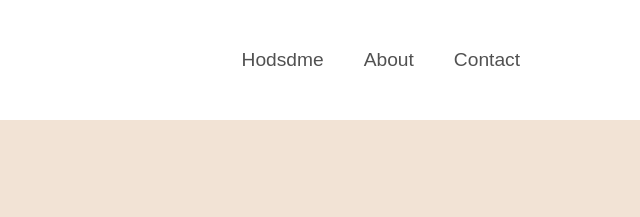
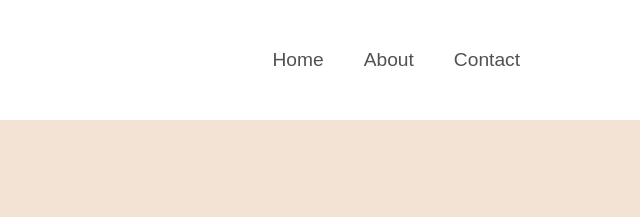
Before and after one commit to CedarvilleTech/Workshop-2-HTML-CSS-Portfolio-Website, a plain HTML site: page index.html in a window 1280 px wide. Shown: the top 217 px of the page, 640-1280 px from the left. Drawn offline with Linux system fonts and the light colour scheme.

Commit message:
Update index.html

```diff
--- a/index.html
+++ b/index.html
@@ -20,7 +20,7 @@
       </div>
       <div class="navbar-items">
         <ul>
-          <li><a href="index.html">Hodsdme</a></li>
+          <li><a href="index.html">Home</a></li>
           <li><a href="">About</a></li>
           <li><a href="">Contact</a></li>
         </ul>
```
